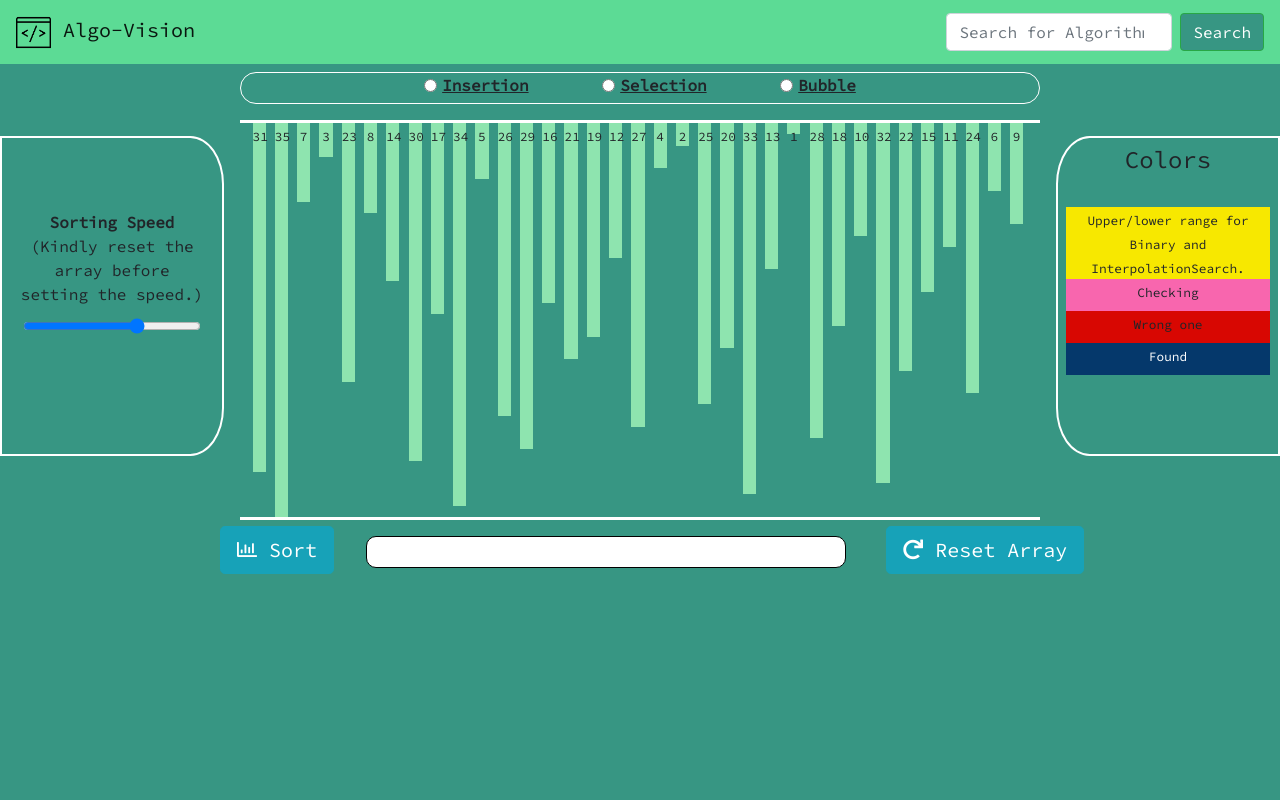
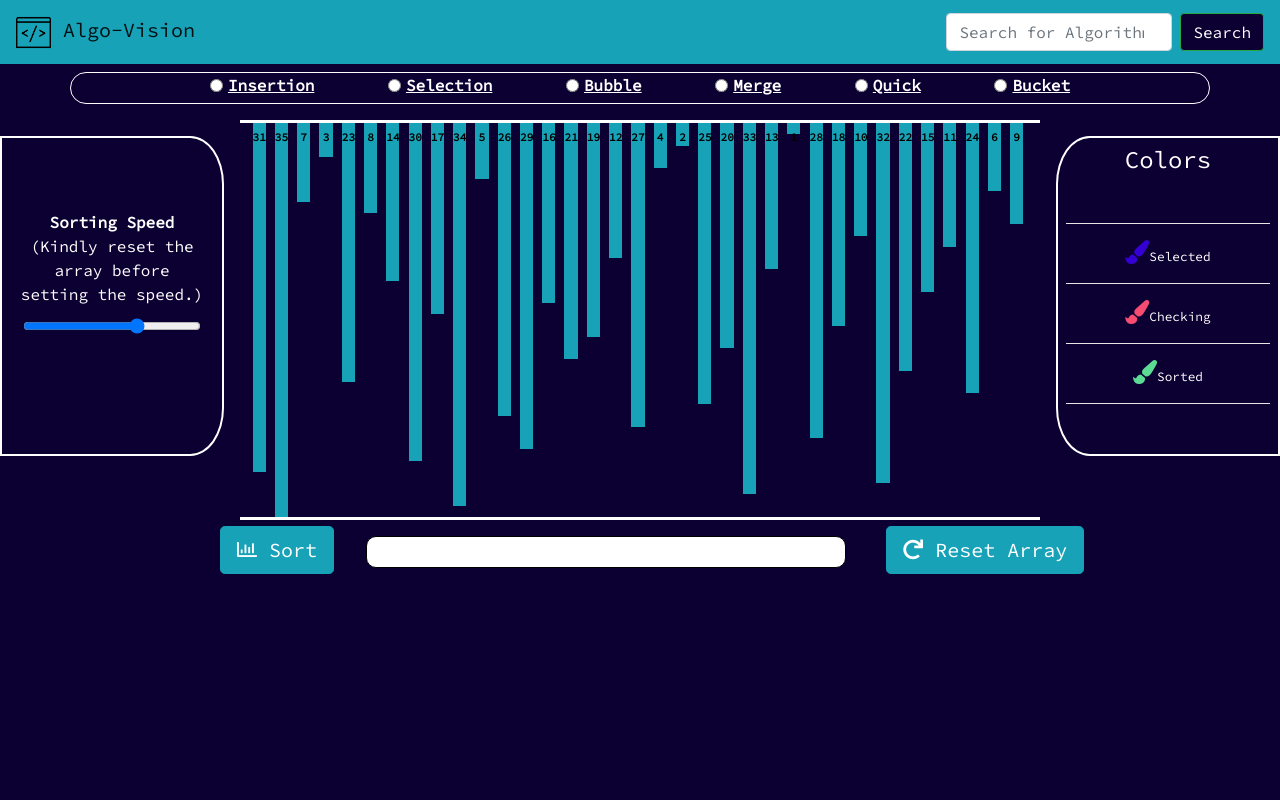
Before and after one commit to pran01/AlgoVision, a Flask app: page /sorting in a window 1280 px wide. Run offline with Flask 2, Linux system fonts and the light colour scheme; some libraries are stand-ins or nearby versions.

Commit message:
styling changes

```diff
--- a/algovision/static/css/style.css
+++ b/algovision/static/css/style.css
@@ -115,7 +115,7 @@ a{
     border: 1px white solid;
     margin-top: 0.5em;
     border-radius: 50px;
-    width: 50em;
+    width: auto;
     height: 2em;
 }
 
--- a/algovision/static/js/searching.js
+++ b/algovision/static/js/searching.js
@@ -68,6 +68,7 @@ function StartSearching(){
         x=num.value;
         if(x>39||x<1){
             num_range.style.color="#d80702";//red
+            alert("The number should be in the range: [1,39]");
             return ;
         }
     }
@@ -88,6 +89,7 @@ function StartSearching(){
     else if(Algo==null){
         chosen.style.color="#d80702";//red
         chosen.innerHTML="Please Choose an algorithm first.";
+        alert("Please Choose an algorithm first.");
     }
 }
 
@@ -105,7 +107,7 @@ async function sequentialSearch(x){
     chosen.innerHTML=`Searching for ${x} with Sequential Search...`;
     for(let i=0;i<a.length;i++){
         let current_bar=document.querySelector(`.bar${i}`);
-        current_bar.style.backgroundColor="#f64c72";//checking-checking
+        current_bar.style.backgroundColor="#f64c72";//checking
         if(a[i]==(x/40)*100){
             await sleep(250);
             current_bar.style.backgroundColor="#5cdb95";//green-found
--- a/algovision/static/js/sorting.js
+++ b/algovision/static/js/sorting.js
@@ -57,9 +57,9 @@ a_height=a.map(heightwise);
 //adding bars to the div(#bars)
 for (let i=0;i<a_height.length;i++){
     let bar=document.createElement("div");
-    bar.style=`height: ${(a[i]/35)*100}%;width:${33/40}em;background:#8ee4af;margin:0em 0.285em;float:left;`;
+    bar.style=`height: ${(a[i]/35)*100}%;width:${33/40}em;background:#17a2b8;margin:0em 0.285em;float:left;`;
     bar.classList.add(`bar${i}`);
-    bar.innerHTML=`<span style="font-size:0.8em;">${(a[i])}</span>`;
+    bar.innerHTML=`<span style="font-size:0.7em;color:black;"><b>${(a[i])}</b></span>`;
     bars.appendChild(bar);
 }
 
@@ -70,9 +70,9 @@ function resetArray(){
     a=shuffle(a);
     for (let i=0;i<a.length;i++){
         let bar=document.createElement("div");
-        bar.style=`height: ${(a[i]/35)*100}%;width:${33/40}em;background:#8ee4af;margin:0em 0.285em;float:left;`;
+        bar.style=`height: ${(a[i]/35)*100}%;width:${33/40}em;background:#17a2b8;margin:0em 0.285em;float:left;`;
         bar.classList.add(`bar${i}`);
-        bar.innerHTML=`<span style="font-size:0.8em;">${(a[i])}</span>`;
+        bar.innerHTML=`<span style="font-size:0.7em;color:black;"><b>${(a[i])}</b></span>`;
         bars.appendChild(bar);
     }
 }
@@ -93,6 +93,7 @@ function startSorting(){
     else if(Algo==null){
         chosen.style.color="#d80702";//red
         chosen.innerHTML="Please Choose an algorithm first.";
+        alert("Please Choose an algorithm first.");
     }
 }
 
@@ -101,19 +102,21 @@ async function insertionSort(){
     a_copy=[...a];
     for (let i=0;i<a_copy.length;i++){
         let bar=document.createElement("div");
-        bar.style=`height: ${(a_copy[i]/35)*100}%;width:${33/40}em;background:#8ee4af;margin:0em 0.285em;float:left;`;
+        bar.style=`height: ${(a_copy[i]/35)*100}%;width:${33/40}em;background:#17a2b8;margin:0em 0.285em;float:left;`;
         bar.classList.add(`bar${i}`);
-        bar.innerHTML=`<span style="font-size:0.8em;">${(a_copy[i])}</span>`;
+        bar.innerHTML=`<span style="font-size:0.7em;color:black;"><b>${(a_copy[i])}</b></span>`;
         bars.appendChild(bar);
     }
     let n=a_copy.length;
     for(let i=1;i<n;i++){
+        let sortedBar=document.querySelector(`.bar${i-1}`);
+        sortedBar.style.backgroundColor="#5cdb95";//sorted
         let key=a_copy[i];
         chosen.style.color="black";
         chosen.innerHTML=`Picked ${key}!`;
         let keyBar=document.querySelector(`.bar${i}`);
         keyHeight=keyBar.style.height;
-        keyBar.style.backgroundColor="Pink";
+        keyBar.style.backgroundColor="#3500d3";//selected
         await sleep(speed);
         let j=i-1;
         while(j>=0 && a_copy[j]>key){
@@ -124,24 +127,33 @@ async function insertionSort(){
             a_copy[j+1]=a_copy[j];
             j1Bar.style.height=jBar.style.height;
             j1Bar.innerHTML=jBar.innerHTML;
-            jBar.style.backgroundColor="yellow";
+            jBar.style.backgroundColor="#f64c72";//checking
             await sleep(speed);
-            jBar.style.backgroundColor="#8ee4af";
+            jBar.style.backgroundColor="#5cdb95";//sorted
             j-=1;
         }
         chosen.style.color="black";
         chosen.innerHTML=`Found and inserted`;
-        keyBar.style.backgroundColor="#8ee4af";
+        keyBar.style.backgroundColor="#5cdb95";//sorted
         j1Bar=document.querySelector(`.bar${j+1}`);
         a_copy[j+1]=key;
         j1Bar.style.height=keyHeight;
-        j1Bar.style.backgroundColor="Pink";
-        j1Bar.innerHTML=`<span style="font-size:0.8em;">${key}</span>`;
+        j1Bar.style.backgroundColor="#3500d3";//selected
+        j1Bar.innerHTML=`<span style="font-size:0.7em;color:black;"><b>${key}</b></span>`;
         await sleep(speed+100);
-        j1Bar.style.backgroundColor="#8ee4af";
+        j1Bar.style.backgroundColor="#5cdb95";//sorted
     }
     chosen.style.color="black";
     chosen.innerHTML=`SORTED!!`;
+    await sleep(speed+500);
+    bars.innerHTML="";
+    for (let i=0;i<a_copy.length;i++){
+        let bar=document.createElement("div");
+        bar.style=`height: ${(a_copy[i]/35)*100}%;width:${33/40}em;background:#17a2b8;margin:0em 0.285em;float:left;`;
+        bar.classList.add(`bar${i}`);
+        bar.innerHTML=`<span style="font-size:0.7em;color:black;"><b>${(a_copy[i])}</b></span>`;
+        bars.appendChild(bar);
+    }
 }
 
 async function selectionSort(){
@@ -149,34 +161,45 @@ async function selectionSort(){
     a_copy=[...a];
     for (let i=0;i<a_copy.length;i++){
         let bar=document.createElement("div");
-        bar.style=`height: ${(a_copy[i]/35)*100}%;width:${33/40}em;background:#8ee4af;margin:0em 0.285em;float:left;`;
+        bar.style=`height: ${(a_copy[i]/35)*100}%;width:${33/40}em;background:#17a2b8;margin:0em 0.285em;float:left;`;
         bar.classList.add(`bar${i}`);
-        bar.innerHTML=`<span style="font-size:0.8em;">${(a_copy[i])}</span>`;
+        bar.innerHTML=`<span style="font-size:0.7em;color:black;"><b>${(a_copy[i])}</b></span>`;
         bars.appendChild(bar);
     }
     const n=a_copy.length;
     for (let i=0;i<n;i++){
         let min=i;
         let iBar=document.querySelector(`.bar${i}`);
-        iBar.style.backgroundColor="Pink";
+        iBar.style.backgroundColor="#3500d3";//selected
         await sleep(speed);
         for(let j=i+1;j<n;j++){
             let jBar=document.querySelector(`.bar${j}`);
-            jBar.style.backgroundColor="Yellow";
+            jBar.style.backgroundColor="#f64c72";//checking
             await sleep(speed);
             if (a_copy[j]<a_copy[min])
             min=j;
-            jBar.style.backgroundColor="#8ee4af";
+            jBar.style.backgroundColor="#17a2b8";//original
         }
         let minBar=document.querySelector(`.bar${min}`);
-        minBar.style.backgroundColor="Pink";
+        minBar.style.backgroundColor="#3500d3";//selected
         //swap the minimum value with the value at index i.
         let tempHeight=iBar.style.height;   let temp=a_copy[i]; let tempInner=iBar.innerHTML;
         iBar.style.height=minBar.style.height;  a_copy[i]=a_copy[min];  iBar.innerHTML=minBar.innerHTML;
         minBar.style.height=tempHeight; a_copy[min]=temp;   minBar.innerHTML=tempInner;
         await sleep(speed+100);
-        iBar.style.backgroundColor="#8ee4af";
-        minBar.style.backgroundColor="#8ee4af";
+        iBar.style.backgroundColor="#5cdb95";//sorted
+        minBar.style.backgroundColor="#17a2b8";//original
+        if(min==i)
+        minBar.style.backgroundColor="#5cdb95";//sorted
+    }
+    await sleep(speed+500);
+    bars.innerHTML="";
+    for (let i=0;i<a_copy.length;i++){
+        let bar=document.createElement("div");
+        bar.style=`height: ${(a_copy[i]/35)*100}%;width:${33/40}em;background:#17a2b8;margin:0em 0.285em;float:left;`;
+        bar.classList.add(`bar${i}`);
+        bar.innerHTML=`<span style="font-size:0.7em;color:black;"><b>${(a_copy[i])}</b></span>`;
+        bars.appendChild(bar);
     }
 }
 
@@ -185,9 +208,9 @@ async function bubbleSort(){
     a_copy=[...a];
     for (let i=0;i<a_copy.length;i++){
         let bar=document.createElement("div");
-        bar.style=`height: ${(a_copy[i]/35)*100}%;width:${33/40}em;background:#8ee4af;margin:0em 0.285em;float:left;`;
+        bar.style=`height: ${(a_copy[i]/35)*100}%;width:${33/40}em;background:#17a2b8;margin:0em 0.285em;float:left;`;
         bar.classList.add(`bar${i}`);
-        bar.innerHTML=`<span style="font-size:0.8em;">${(a_copy[i])}</span>`;
+        bar.innerHTML=`<span style="font-size:0.7em;color:black;"><b>${(a_copy[i])}</b></span>`;
         bars.appendChild(bar);
     }
     let n=a_copy.length;
@@ -219,8 +242,8 @@ async function bubbleSort(){
                 chosen.innerHTML=`No swap needed...`;
                 await sleep(speed+100);
             }
-            jBar.style.backgroundColor="#8ee4af";
-            j1Bar.style.backgroundColor="#8ee4af";
+            jBar.style.backgroundColor="#17a2b8";
+            j1Bar.style.backgroundColor="#17a2b8";
         }
         let lastBar=document.querySelector(`.bar${n-i-1}`);
         lastBar.style.backgroundColor="Blue";
@@ -234,6 +257,6 @@ async function bubbleSort(){
     await sleep(speed+200);
     for (let i=0;i<a_copy.length;i++){
         let bar=document.querySelector(`.bar${i}`);
-        bar.style.backgroundColor="#8ee4af";
+        bar.style.backgroundColor="#17a2b8";
     }
 }
--- a/algovision/templates/layout.html
+++ b/algovision/templates/layout.html
@@ -51,5 +51,6 @@
                 integrity="sha384-OgVRvuATP1z7JjHLkuOU7Xw704+h835Lr+6QL9UvYjZE3Ipu6Tp75j7Bh/kR0JKI"
                 crossorigin="anonymous">
         </script>
+        <script src="{{url_for('static',filename='js/browser.js')}}"></script>
 </body>
 </html>
--- a/algovision/templates/sorting.html
+++ b/algovision/templates/sorting.html
@@ -4,15 +4,15 @@
 {% endblock %}
 
 {% block body %}
-<div class="full-height" style="background: #379683;">
-    <nav class="navbar navbar-light" style="background: #5cdb95; height: 4em;">
+<div class="full-height" style="background: #0c0032; color: white;">
+    <nav class="navbar navbar-light" style="background: #17a2b8; height: 4em; color:white">
         <a class="navbar-brand" href="{{url_for('home')}}">
             <img src="{{url_for('static',filename='images/code.png')}}" width="35" height="35" alt="Algovision" loading="lazy">
             <span class="hide">Algo-Vision</span>
         </a>
         <form class="form-inline">
             <input class="form-control mr-2" type="search" placeholder="Search for Algorithms" aria-label="Search">
-            <button class="btn btn-success my-2 my-sm-0" type="submit" style="background: #379683;">Search</button>
+            <button class="btn btn-success my-2 my-sm-0" type="submit" style="background: #0c0032;">Search</button>
         </form>
     </nav>
     <div class="container sorting-algos text-center">
@@ -28,6 +28,18 @@
             <input class="form-check-input" type="radio" name="SortAlgos" id="sortAlgo3" value="Bubble">
             <label class="form-check-label" for="inlineRadio3"><u><a data-toggle="modal" data-target=""><b> Bubble</b></a></u></label>
         </div>
+        <div class="form-check form-check-inline">
+            <input class="form-check-input" type="radio" name="SortAlgos" id="sortAlgo4" value="Merge">
+            <label class="form-check-label" for="inlineRadio4"><u><a data-toggle="modal" data-target=""><b> Merge</b></a></u></label>
+        </div>
+        <div class="form-check form-check-inline">
+            <input class="form-check-input" type="radio" name="SortAlgos" id="sortAlgo5" value="Quick">
+            <label class="form-check-label" for="inlineRadio5"><u><a data-toggle="modal" data-target=""><b> Quick</b></a></u></label>
+        </div>
+        <div class="form-check form-check-inline">
+            <input class="form-check-input" type="radio" name="SortAlgos" id="sortAlgo6" value="Bucket">
+            <label class="form-check-label" for="inlineRadio6"><u><a data-toggle="modal" data-target=""><b> Bucket</b></a></u></label>
+        </div>
     </div>
     <div class="container text-center search-parameters">
         <form>
@@ -42,10 +54,13 @@
     </div>
     <div class="container colors text-center">
         <h4>Colors</h4><br>
-        <div class="color-item text-center" style="background: #f7e800;"><span class="color-item-label">Upper/lower range for Binary and InterpolationSearch.</span></div>
-        <div class="color-item text-center" style="background: #f866ae; height: 2em;"><span class="color-item-label">Checking</span></div>
-        <div class="color-item text-center" style="background: #d80702; height: 2em;"><span class="color-item-label">Wrong one</span></div>
-        <div class="color-item text-center" style="background: #05386b; height: 2em; color: white;"><span class="color-item-label text-center">Found</span></div>
+        <hr style="background: white;">
+        <span class="fas fa-paint-brush color-brush" style="color: #3500d3;"></span><span class="color-item"><span class="color-item-label">Selected</span></span><br>
+        <hr style="background: white;">
+        <span class="fas fa-paint-brush color-brush" style="color: #f64c72;"></span><span class="color-item"><span class="color-item-label">Checking</span></span><br>
+        <hr style="background: white;">
+        <span class="fas fa-paint-brush color-brush" style="color: #5cdb95;"></span><span class="color-item"><span class="color-item-label">Sorted</span></span><br>
+        <hr style="background: white;">
     </div>
     <div class="container bars text-center">
 
```
